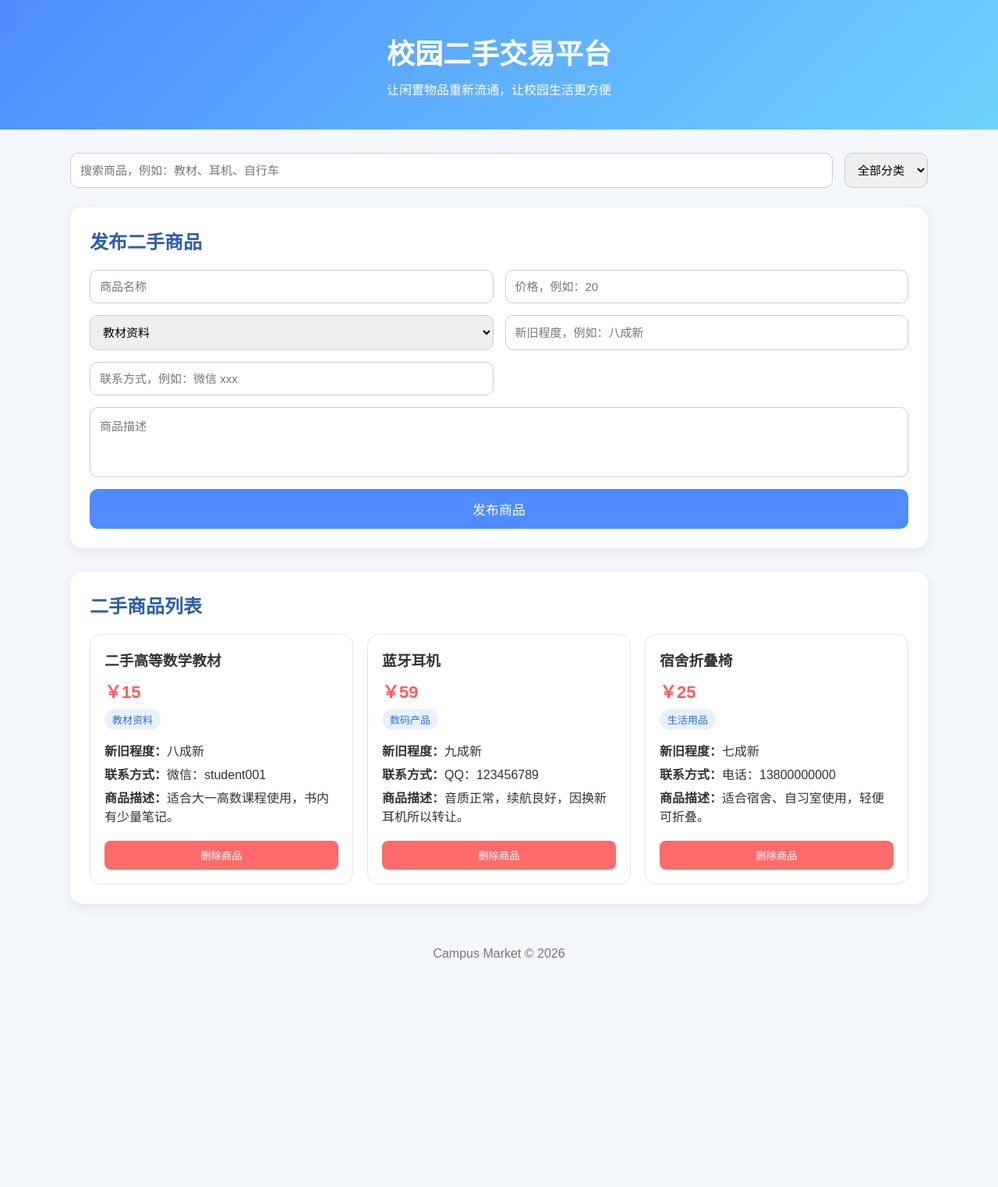
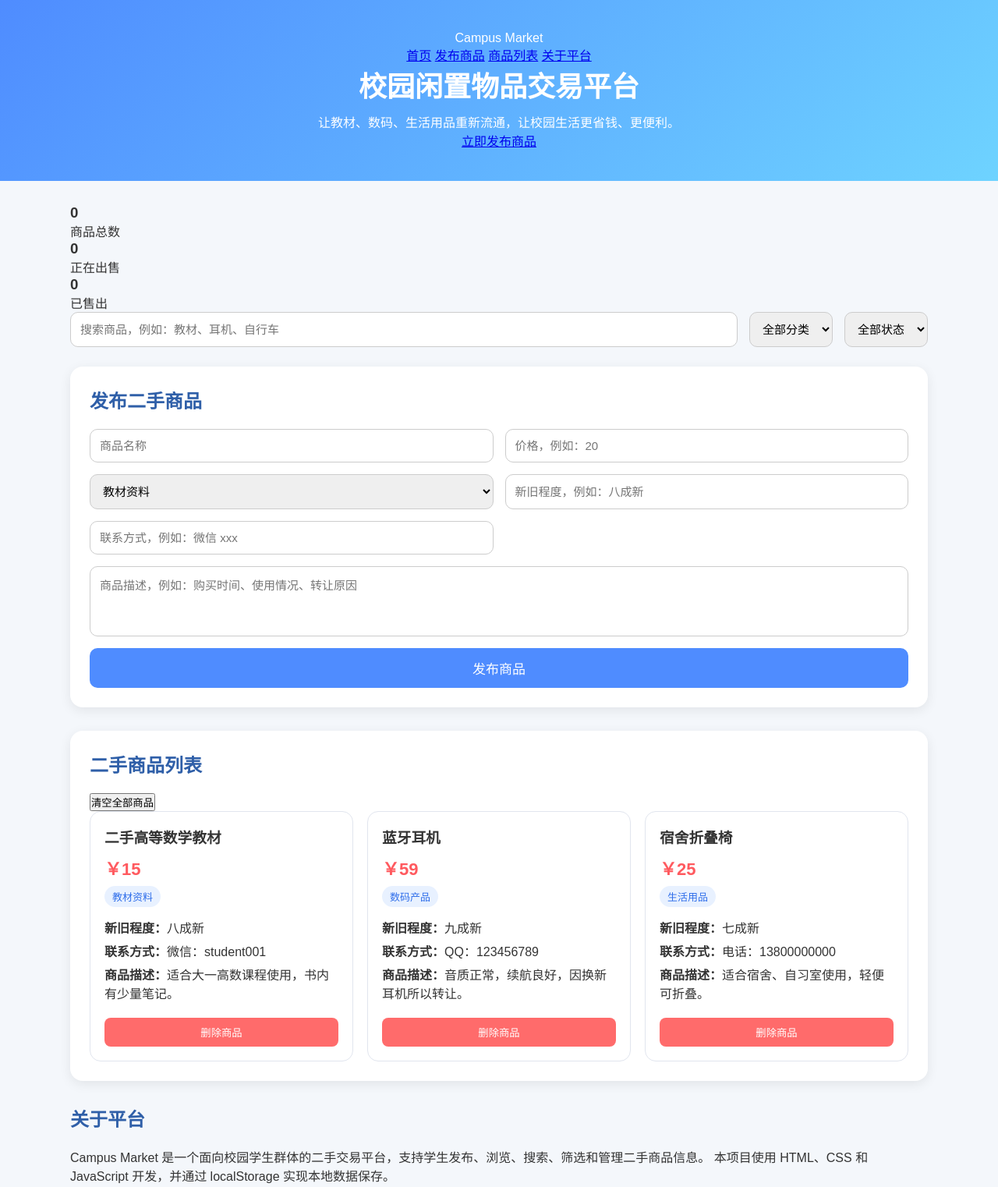
Before and after one commit to siyu4751-prog/campus-secondhand-market, a plain HTML site: page index.html in a window 1280 px wide. Shown: the top 1522 px of the page at 78% size. Before the commit the page ends 1257 px from the top, so only its background shows below. Drawn offline with Linux system fonts and the light colour scheme.

Commit message:
Update title and content for Campus Market

```diff
--- a/index.html
+++ b/index.html
@@ -2,17 +2,45 @@
 <html lang="zh-CN">
 <head>
     <meta charset="UTF-8">
-    <title>校园二手交易平台</title>
+    <title>Campus Market 校园二手交易平台</title>
     <link rel="stylesheet" href="style.css">
 </head>
 <body>
 
-    <header>
-        <h1>校园二手交易平台</h1>
-        <p>让闲置物品重新流通，让校园生活更方便</p>
+    <header class="top-header">
+        <nav class="navbar">
+            <div class="logo">Campus Market</div>
+            <div class="nav-links">
+                <a href="#home">首页</a>
+                <a href="#publish">发布商品</a>
+                <a href="#products">商品列表</a>
+                <a href="#about">关于平台</a>
+            </div>
+        </nav>
+
+        <section id="home" class="hero">
+            <h1>校园闲置物品交易平台</h1>
+            <p>让教材、数码、生活用品重新流通，让校园生活更省钱、更便利。</p>
+            <a href="#publish" class="hero-btn">立即发布商品</a>
+        </section>
     </header>
 
     <main>
+        <section class="stats-section">
+            <div class="stat-card">
+                <h3 id="totalCount">0</h3>
+                <p>商品总数</p>
+            </div>
+            <div class="stat-card">
+                <h3 id="availableCount">0</h3>
+                <p>正在出售</p>
+            </div>
+            <div class="stat-card">
+                <h3 id="soldCount">0</h3>
+                <p>已售出</p>
+            </div>
+        </section>
+
         <section class="search-section">
             <input type="text" id="searchInput" placeholder="搜索商品，例如：教材、耳机、自行车">
 
@@ -25,9 +53,15 @@
                 <option value="运动器材">运动器材</option>
                 <option value="其他">其他</option>
             </select>
+
+            <select id="statusFilter">
+                <option value="全部">全部状态</option>
+                <option value="出售中">出售中</option>
+                <option value="已售出">已售出</option>
+            </select>
         </section>
 
-        <section class="form-section">
+        <section id="publish" class="form-section">
             <h2>发布二手商品</h2>
 
             <div class="form-box">
@@ -45,20 +79,32 @@
 
                 <input type="text" id="conditionInput" placeholder="新旧程度，例如：八成新">
                 <input type="text" id="contactInput" placeholder="联系方式，例如：微信 xxx">
-                <textarea id="descInput" placeholder="商品描述"></textarea>
+                <textarea id="descInput" placeholder="商品描述，例如：购买时间、使用情况、转让原因"></textarea>
 
                 <button onclick="addProduct()">发布商品</button>
             </div>
         </section>
 
-        <section class="product-section">
-            <h2>二手商品列表</h2>
+        <section id="products" class="product-section">
+            <div class="section-title-row">
+                <h2>二手商品列表</h2>
+                <button class="clear-btn" onclick="clearAllProducts()">清空全部商品</button>
+            </div>
+
             <div id="productList" class="product-list"></div>
+        </section>
+
+        <section id="about" class="about-section">
+            <h2>关于平台</h2>
+            <p>
+                Campus Market 是一个面向校园学生群体的二手交易平台，支持学生发布、浏览、搜索、筛选和管理二手商品信息。
+                本项目使用 HTML、CSS 和 JavaScript 开发，并通过 localStorage 实现本地数据保存。
+            </p>
         </section>
     </main>
 
     <footer>
-        <p>Campus Market © 2026</p>
+        <p>Campus Market © 2026 校园二手交易平台</p>
     </footer>
 
     <script src="script.js"></script>
```
